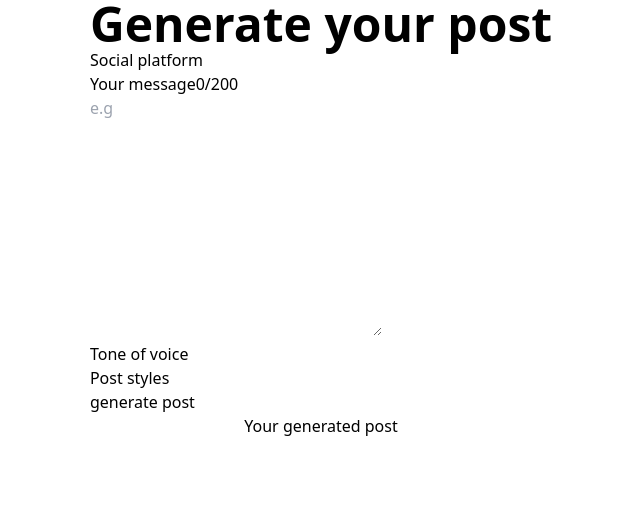
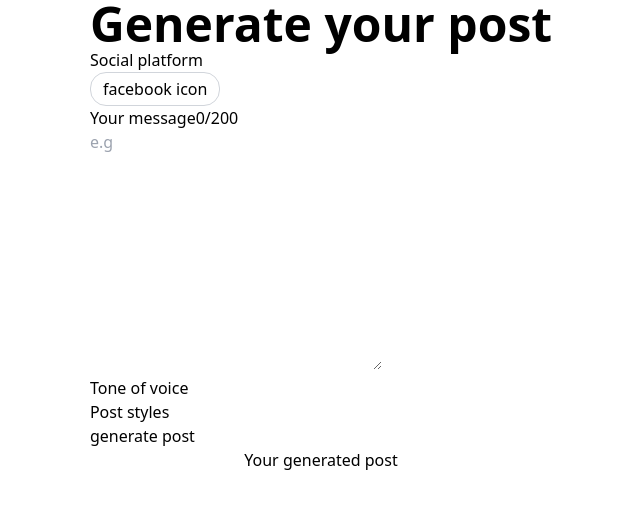
Before and after one commit to aronft/ia-post-generator, a React (Vite) app: page / in a window 1280 px wide. Shown: the top 508 px of the page, without its empty margins (319-959 px from the left). Built offline with nearby package versions, Linux system fonts and the light colour scheme.

Commit message:
create chip component with active and hover

```diff
--- a/package.json
+++ b/package.json
@@ -10,6 +10,7 @@
         "preview": "vite preview"
     },
     "dependencies": {
+        "class-variance-authority": "^0.7.0",
         "clsx": "^2.0.0",
         "react": "^18.2.0",
         "react-dom": "^18.2.0",
--- /dev/null
+++ b/src/components/ui/atoms/chip/chip.tsx
@@ -0,0 +1,43 @@
+import { cn } from '@/utils'
+import { cva, type VariantProps } from 'class-variance-authority'
+
+const chipVariants = cva(
+    'leading-[1] inline-block border border-gray-300 hover:bg-green-100 hover:border-green-500 hover:text-green-500',
+    {
+        variants: {
+            variant: {
+                icon: 'rounded-sm py-3 px-2',
+                default: 'rounded-2xl py-2 px-3',
+            },
+        },
+        defaultVariants: {
+            variant: 'default',
+        },
+    }
+)
+
+interface ChipProps extends VariantProps<typeof chipVariants> {
+    isActive: boolean
+    toggle: () => void
+    children: React.ReactElement
+}
+
+export const Chip = ({ isActive, toggle, variant, children }: ChipProps) => {
+    return (
+        <span
+            onClick={() => toggle()}
+            className={cn(
+                chipVariants({
+                    variant,
+                    className: `${
+                        isActive
+                            ? 'bg-green-100 border-green-500'
+                            : ' bg-transparent '
+                    }`,
+                })
+            )}
+        >
+            {children}
+        </span>
+    )
+}
--- /dev/null
+++ b/src/components/ui/atoms/chip/index.ts
@@ -0,0 +1 @@
+export * from './chip'
--- a/src/features/post/components/post-generator/post-generator.tsx
+++ b/src/features/post/components/post-generator/post-generator.tsx
@@ -1,10 +1,14 @@
 import { Button } from '@/components/ui/atoms/button'
+import { Chip } from '@/components/ui/atoms/chip'
 
 export const PostGenerator = () => {
     return (
         <form>
             <div>
                 <span>Social platform</span>
+                <div>
+                    <Chip>facebook icon</Chip>
+                </div>
             </div>
             <div>
                 <div>
```
Also changed, not shown: 1 other file (tests, documents, lock files or other folders).
